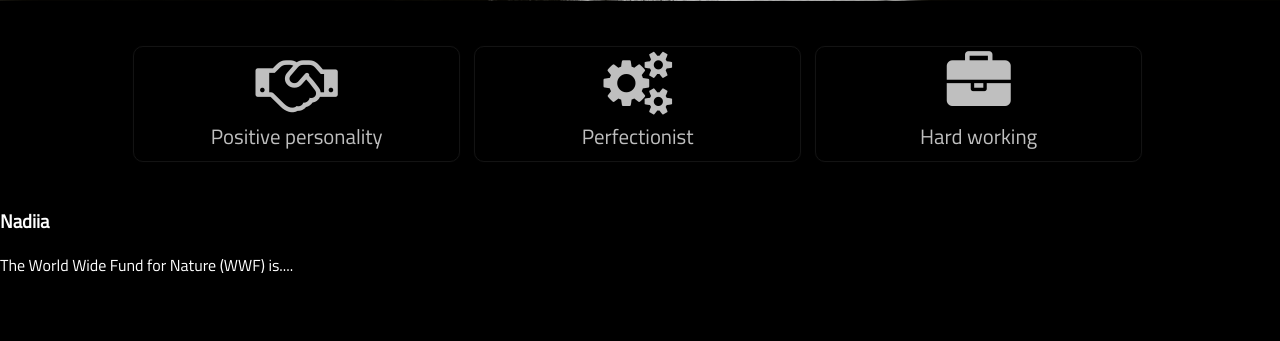
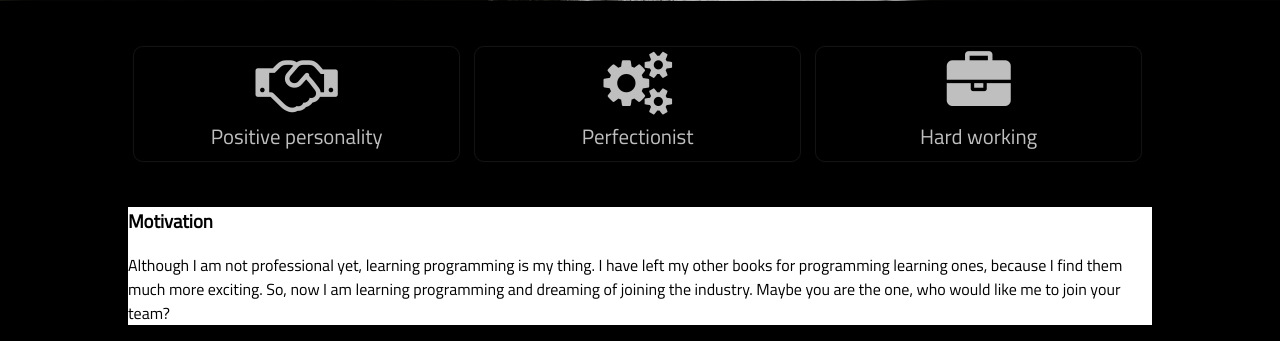
Before and after one commit to MytkoEnko/cv.dmytro.pl, a PHP site: page / in a window 1280 px wide. Shown: the part 595-936 px from the top of the page. Before the commit the page ends 868 px from the top, so only its background shows below. Run offline with PHP 8.4, Linux system fonts and the light colour scheme.

Commit message:
adding content

```diff
--- a/css/style.css
+++ b/css/style.css
@@ -102,3 +102,8 @@ body {
 .calls .call p {
   font-size: 1.3em;
 }
+
+.white {
+  color: black;
+  background-color: white;
+}
--- a/css/style.min.css
+++ b/css/style.min.css
@@ -1 +1 @@
-body{margin:0px;color:white;font-family:'Titillium Web', sans-serif;background-color:black}.container{width:80%;margin:0px auto}.top-bar{width:100%;display:inline-flex;background:black}.top-bar .branding{float:left;margin-top:12px}.top-bar .branding h1,.top-bar .branding h2{margin:0px;text-transform:uppercase}.top-bar .branding .type{font-size:2em;font-weight:600}.top-bar .branding .subject{font-size:1em}.top-bar .menu{float:right;margin:16px 0px 0px}.top-bar .menu-item{display:inline;margin:0px 5px}.top-bar .menu-item a{float:left;text-decoration:none;text-align:center;line-height:60px;height:60px;width:120px;margin:0px 15px;background:white;border-radius:10px;text-transform:uppercase;font-weight:600;color:black}.triangle{margin-top:-6px;background:#000000;z-index:-1;height:15vw;width:100%;clip-path:polygon(0 0, 0 15vw, 100% 0)}.face{margin-top:-15vw;height:40vw;width:100%;background:url(/img/profile-background.jpg) no-repeat top center;background-size:cover;z-index:-2}.calls{margin:40px auto}.calls .call{color:#bfbfbf;display:inline-grid;width:31%;text-align:center;border:0.5px solid #131313;border-radius:10px;margin:5px;padding:4px;line-height:0em;box-shadow:0px 0px 1px 0px #131313}.calls .call i{font-size:5vw}.calls .call p{font-size:1.3em}
+body{margin:0px;color:white;font-family:'Titillium Web', sans-serif;background-color:black}.container{width:80%;margin:0px auto}.top-bar{width:100%;display:inline-flex;background:black}.top-bar .branding{float:left;margin-top:12px}.top-bar .branding h1,.top-bar .branding h2{margin:0px;text-transform:uppercase}.top-bar .branding .type{font-size:2em;font-weight:600}.top-bar .branding .subject{font-size:1em}.top-bar .menu{float:right;margin:16px 0px 0px}.top-bar .menu-item{display:inline;margin:0px 5px}.top-bar .menu-item a{float:left;text-decoration:none;text-align:center;line-height:60px;height:60px;width:120px;margin:0px 15px;background:white;border-radius:10px;text-transform:uppercase;font-weight:600;color:black}.triangle{margin-top:-6px;background:#000000;z-index:-1;height:15vw;width:100%;clip-path:polygon(0 0, 0 15vw, 100% 0)}.face{margin-top:-15vw;height:40vw;width:100%;background:url(/img/profile-background.jpg) no-repeat top center;background-size:cover;z-index:-2}.calls{margin:40px auto}.calls .call{color:#bfbfbf;display:inline-grid;width:31%;text-align:center;border:0.5px solid #131313;border-radius:10px;margin:5px;padding:4px;line-height:0em;box-shadow:0px 0px 1px 0px #131313}.calls .call i{font-size:5vw}.calls .call p{font-size:1.3em}.white{color:black;background-color:white}
--- a/index.html
+++ b/index.html
@@ -50,9 +50,10 @@
         <p>Hard working</p>
       </div>
     </div>
-    <section>
-      <h3>Nadiia</h3>
-      <p>The World Wide Fund for Nature (WWF) is....</p>
+    <section class="container white">
+      <h3>Motivation</h3>
+      <p>Although I am not professional yet, learning programming is my thing. I have left my other books for programming learning ones, because I find them much more exciting. So, now I am learning programming and dreaming of joining the industry.
+Maybe you are the one, who would like me to join your team?</p>
   </section>
   </main>
   <!-- Footer content -->
--- a/styles/style.scss
+++ b/styles/style.scss
@@ -92,3 +92,7 @@ body {
 
   }
 }
+  .white {
+    color: black;
+    background-color: white;
+  }
```
